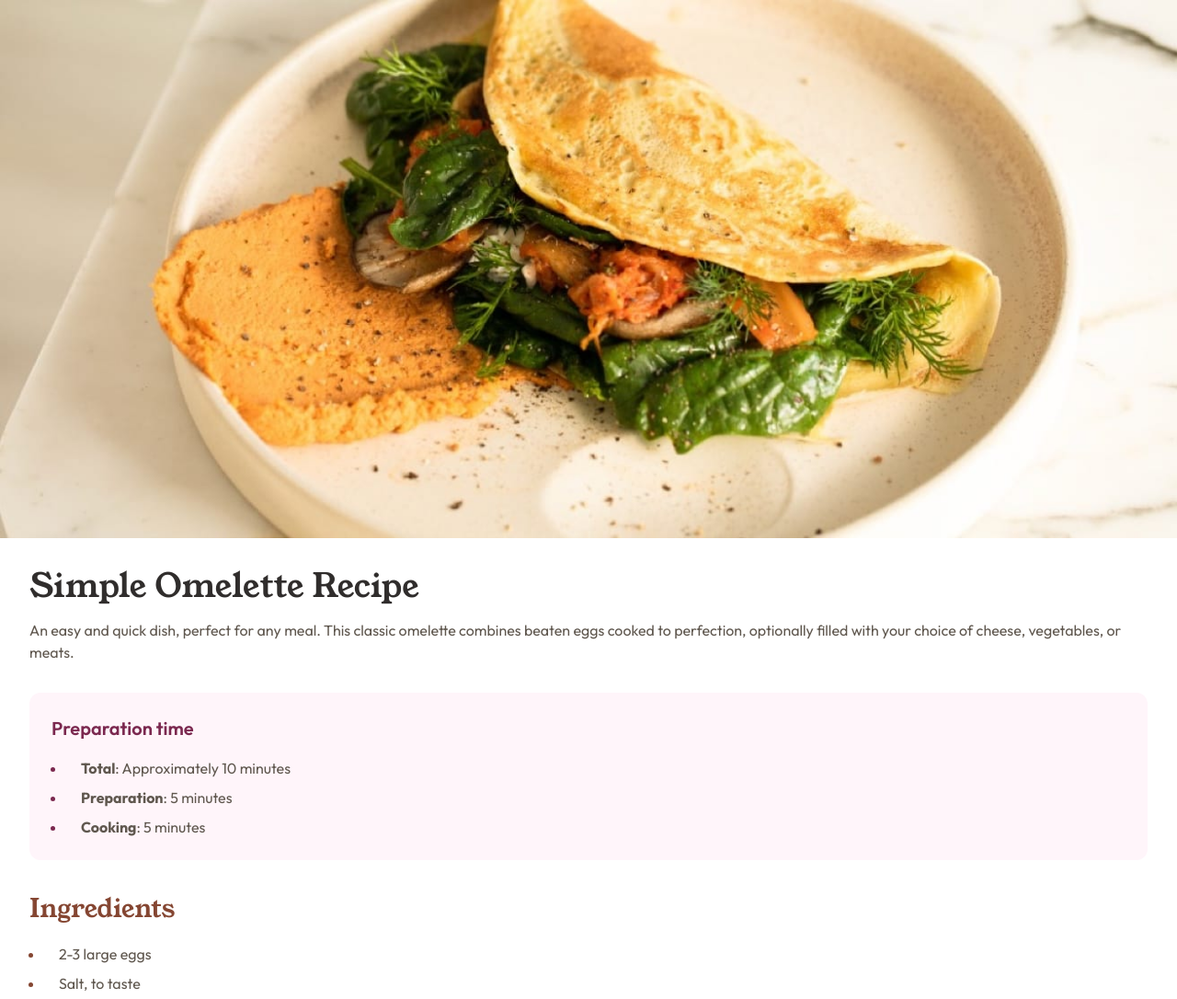
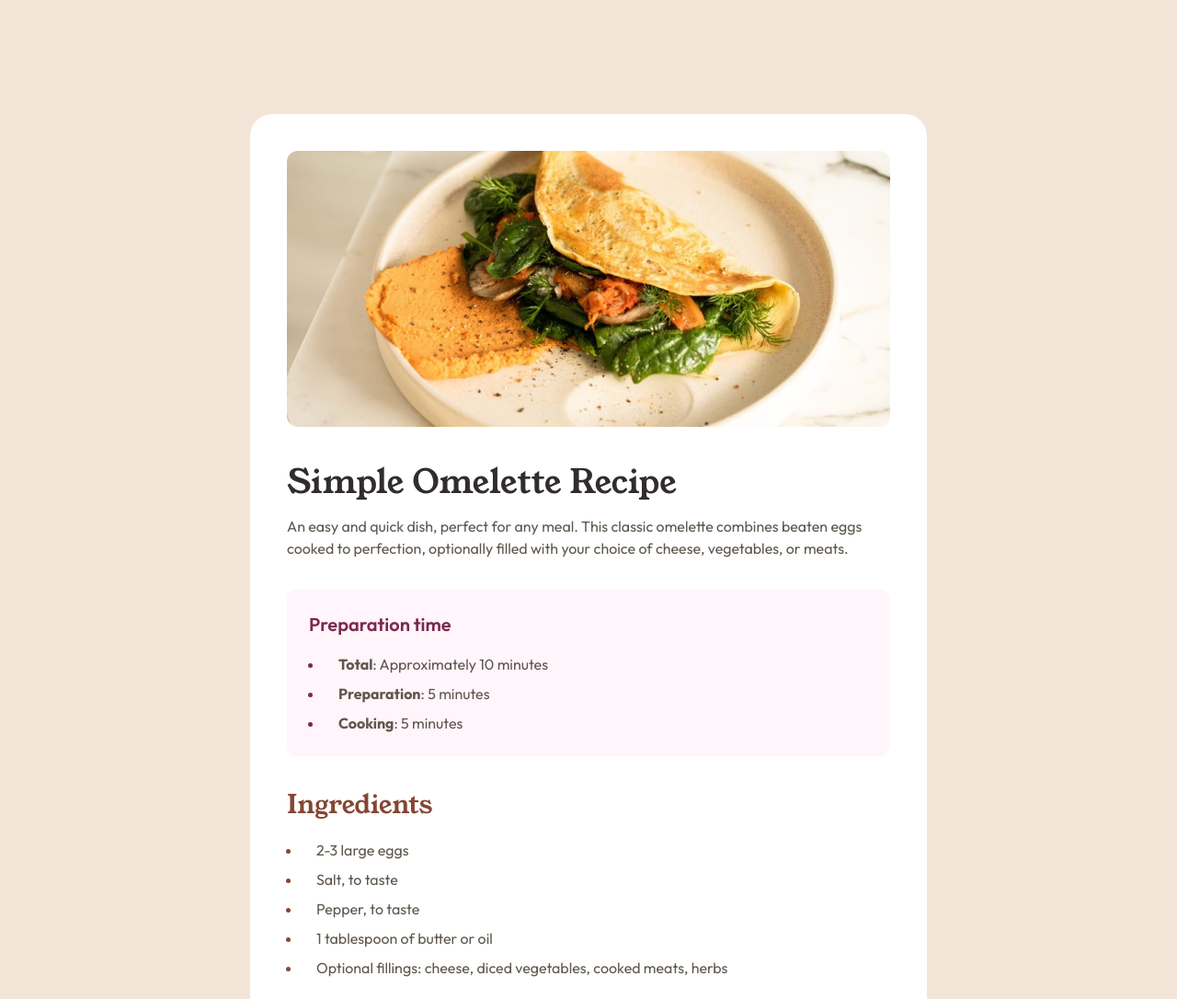
Before and after one commit to sannasinne/recipe-page, a plain HTML site: page index.html in a window 1280 px wide. Shown: the top 1086 px of the page at 92% size. Drawn offline with Linux system fonts and the light colour scheme.

Commit message:
Desktop styles added

```diff
--- a/css/style.css
+++ b/css/style.css
@@ -134,7 +134,7 @@ hr {
   background-color: var(--clr-white);
 }
 
-.recipe-info {
+.recipe__info {
   padding: 2rem;
 }
 
@@ -183,3 +183,26 @@ td {
   border: none;
   padding: 1rem;
 }
+
+@media (min-width: 736px) {
+  .recipe {
+    max-width: 736px;
+    margin: auto;
+    margin-top: 124px;
+    margin-bottom: 124px;
+    border-radius: 24px;
+  }
+
+  .recipe__image,
+  .recipe__info {
+    padding: 40px 40px 0 40px;
+  }
+
+  .recipe__info {
+    padding-bottom: 40px;
+  }
+
+  .recipe__image-img {
+    border-radius: 12px;
+  }
+}
--- a/index.html
+++ b/index.html
@@ -22,10 +22,10 @@
     <div class="recipe">
 
       <div class="recipe__image">
-        <img src="./assets/images/image-omelette.jpeg" alt="Omelette">
+        <img class="recipe__image-img" src="./assets/images/image-omelette.jpeg" alt="Omelette">
       </div>
 
-      <div class="recipe-info">
+      <div class="recipe__info">
         <div class="recipe__info-text">
           <h1>Simple Omelette Recipe</h1>
           <p>An easy and quick dish, perfect for any meal. This classic omelette combines beaten eggs cooked
```
Also changed, not shown: assets/images/screenshot-desktop.png (added), assets/images/screenshot-mobile.png (added), 2 other files.
